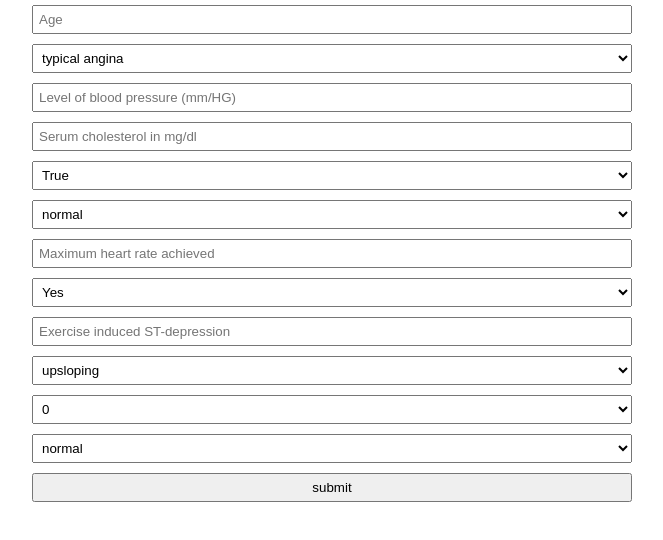
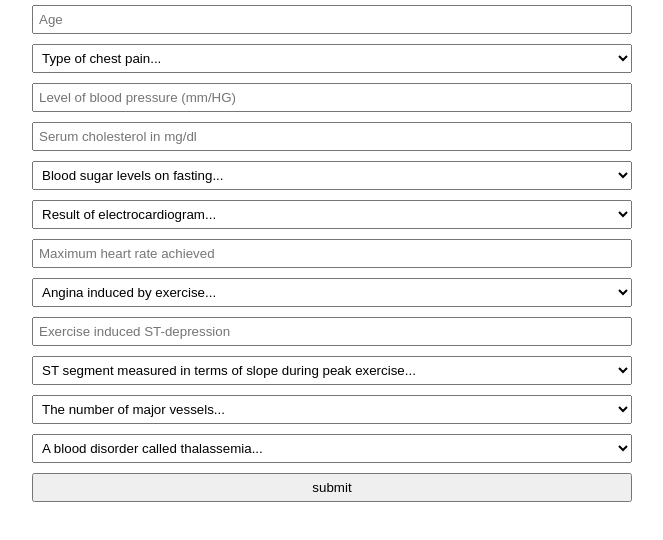
Before and after one commit to DavidAmanov/HeartDiseaseV2, a React (Create React App) app in the folder front/hear_disease/: page / in a window 1280 px wide. Shown: the top 540 px of the page, without its empty margins (308-971 px from the left). Built offline with nearby package versions, Linux system fonts and the light colour scheme.

Commit message:
fix some

```diff
--- a/front/hear_disease/src/App.js
+++ b/front/hear_disease/src/App.js
@@ -54,7 +54,13 @@ function App() {
   {
     name:'Type of chest pain',
     select:true,
-    options:['typical angina', 'atypical angina', 'non-anginal pain', 'asymptomatic'],
+    options: [
+      { key: 'Type of chest pain...', value: 'Type of chest pain...' },
+      { key: 'typical angina', value: 0 },
+      { key: 'atypical angina', value: 1 },
+      { key: 'non-anginal pain', value: 2 },
+      { key: 'asymptomatic', value: 3 }
+    ],
     inputValue: 'number',
   },
   {
@@ -72,13 +78,13 @@ function App() {
   {
     name:'Blood sugar levels on fasting',
     select:true,
-    options:["True", "False"],
+    options:[ {key: 'Blood sugar levels on fasting...', value: 'Blood sugar levels on fasting'}, {key: "True", value: 0}, {key: "False", value: 1}],
     inputValue: 'number',
   },
   {
     name:'Result of electrocardiogram',
     select:true,
-    options:['normal', 'having ST-T wave abnormality (T wave inversions and/or ST elevation or depression of > 0.05 mV)', 'howing probable or definite left ventricular hypertrophy by Estes criteria'],
+    options:[{key: 'Result of electrocardiogram...', value:'Result of electrocardiogram' }, {key:'normal', value: 0}, {key:'having ST-T wave abnormality (T wave inversions and/or ST elevation or depression of > 0.05 mV)', value: 1}, {key: 'howing probable or definite left ventricular hypertrophy by Estes criteria', value: 2}],
     inputValue: 'number',
   },
   {
@@ -90,7 +96,7 @@ function App() {
   {
     name:'Angina induced by exercise',
     select:true,
-    options:["Yes", "No"],
+    options:[{key: 'Angina induced by exercise...', value:'Angina induced by exercise...'}, {key: "Yes", value: 0}, {key: "No", value: 1}],
     inputValue: 'number',
   },
   {
@@ -102,19 +108,19 @@ function App() {
   {
     name:'ST segment measured in terms of slope during peak exercise',
     select:true,
-    options:['upsloping', 'flat', 'downsloping'],
+    options:[{key: 'ST segment measured in terms of slope during peak exercise...', value: 'ST segment measured in terms of slope during peak exercise...'}, {key: 'upsloping', value: 0}, {key: 'flat', value: 1}, {key:'downsloping', value: 2}],
     inputValue: 'number',
   },
   {
     name:'The number of major vessels',
     select:true,
-    options:['0', '1', '2', '3'],
+    options:[{key: 'The number of major vessels...', value:'The number of major vessels...'}, {key:'0', value: 0}, {key:'1', value: 1}, {key:'2', value: 2}, {key:'3', value: 3}],
     inputValue: 'number',
   },
   {
     name:'A blood disorder called thalassemia',
     select:true,
-    options:['normal', 'fixed defect', 'reversable defect'],
+    options:[{key: 'A blood disorder called thalassemia...', value:'A blood disorder called thalassemia...' }, {key: 'normal', value: 0}, {key:'fixed defect', value: 1}, {key: 'reversable defect', value: 2}],
     inputValue: 'number',
   }
   ]
@@ -156,7 +162,7 @@ function App() {
     {metricsArray.map((item, index) => (item.select===true ?
     <select {...register(item.name, {required: true })} key={index} className="formItem">
       {item.options.map((name, num)=>{
-        return <option key={num} value={name}>{name}</option>
+        return <option key={num} value={name.value} >{name.key}</option>
       })}
     </select> :
       <label key={index} >
@@ -173,3 +179,19 @@ function App() {
 }
 
 export default App;
+
+
+// {
+//   Age: '123',
+//   'Type of chest pain': 'typical angina',
+//   'Level of blood pressure (mm/HG)': '231',
+//   'Serum cholesterol in mg/dl': '213',
+//   'Blood sugar levels on fasting': 'True',
+//   'Result of electrocardiogram': 'normal',
+//   'Maximum heart rate achieved': '2131',
+//   'Angina induced by exercise': 'Yes',
+//   'Exercise induced ST-depression': '213',
+//   'ST segment measured in terms of slope during peak exercise': 'upsloping',
+//   'The number of major vessels': '0',
+//   'A blood disorder called thalassemia': 'normal'
+// } simple object
```
